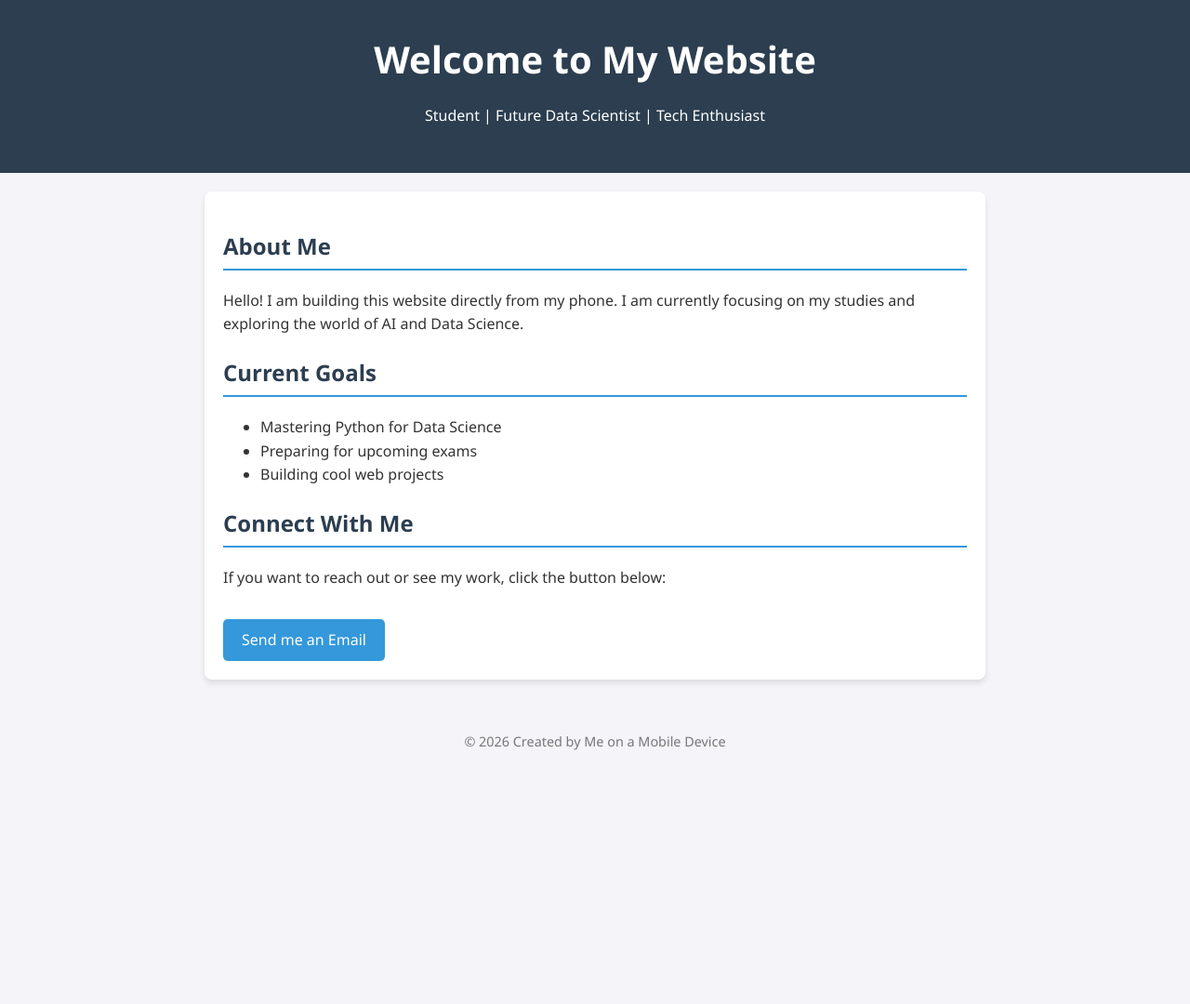
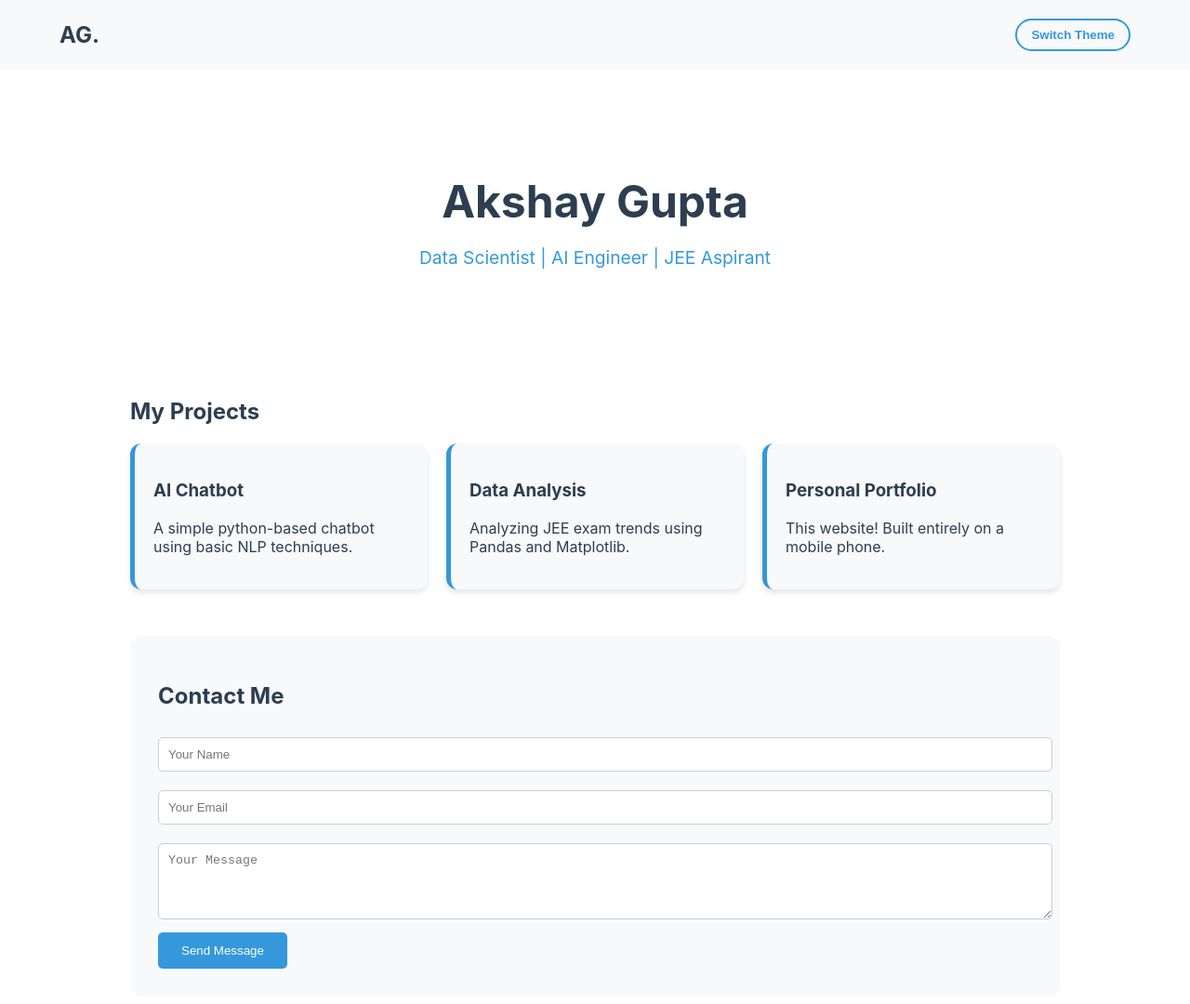
Before and after one commit to akshaygupta150208-code/My-website, a plain HTML site: page index.html in a window 1280 px wide. Shown: the whole page at 93% size. Before the commit the page ends 843 px from the top, so only its background shows below. Drawn offline with Linux system fonts and the light colour scheme.

Commit message:
Add files via upload

```diff
--- a/index.html
+++ b/index.html
@@ -3,76 +3,168 @@
 <head>
     <meta charset="UTF-8">
     <meta name="viewport" content="width=device-width, initial-scale=1.0">
-    <title>My Personal Website</title>
+    <title>Akshay Gupta | Portfolio</title>
     <style>
-        /* CSS: This makes the website look good */
+        /* CSS Variables for Dark/Light Mode */
+        :root {
+            --bg-color: #ffffff;
+            --text-color: #2c3e50;
+            --accent-color: #3498db;
+            --card-bg: #f8f9fa;
+        }
+
+        [data-theme="dark"] {
+            --bg-color: #1a1a1a;
+            --text-color: #f4f4f4;
+            --accent-color: #00d4ff;
+            --card-bg: #2d2d2d;
+        }
+
         body {
-            font-family: 'Segoe UI', Tahoma, Geneva, Verdana, sans-serif;
-            line-height: 1.6;
+            font-family: 'Inter', sans-serif;
+            background-color: var(--bg-color);
+            color: var(--text-color);
+            transition: 0.3s;
             margin: 0;
-            background-color: #f4f4f9;
-            color: #333;
+            padding: 0;
         }
-        header {
-            background: #2c3e50;
-            color: white;
-            padding: 2rem 1rem;
+
+        /* Navigation */
+        nav {
+            display: flex;
+            justify-content: space-between;
+            align-items: center;
+            padding: 20px 5%;
+            background: var(--card-bg);
+            position: sticky;
+            top: 0;
+            z-index: 1000;
+        }
+
+        /* Dark Mode Button */
+        #theme-toggle {
+            cursor: pointer;
+            padding: 8px 15px;
+            border-radius: 20px;
+            border: 2px solid var(--accent-color);
+            background: none;
+            color: var(--accent-color);
+            font-weight: bold;
+        }
+
+        /* Hero Section */
+        .hero {
             text-align: center;
+            padding: 80px 20px;
         }
-        .container {
-            max-width: 800px;
-            margin: 20px auto;
+
+        .hero h1 { font-size: 3rem; margin-bottom: 10px; }
+        .hero p { color: var(--accent-color); font-size: 1.2rem; }
+
+        /* Project Grid */
+        .container { max-width: 1000px; margin: auto; padding: 20px; }
+
+        .grid {
+            display: grid;
+            grid-template-columns: repeat(auto-fit, minmax(280px, 1fr));
+            gap: 20px;
+        }
+
+        .card {
+            background: var(--card-bg);
             padding: 20px;
-            background: white;
-            border-radius: 8px;
+            border-radius: 12px;
+            border-left: 5px solid var(--accent-color);
             box-shadow: 0 4px 6px rgba(0,0,0,0.1);
         }
-        h1 { margin: 0; font-size: 2.5rem; }
-        h2 { color: #2c3e50; border-bottom: 2px solid #3498db; padding-bottom: 5px; }
+
+        /* Contact Section */
+        .contact-form {
+            background: var(--card-bg);
+            padding: 30px;
+            border-radius: 12px;
+            margin-top: 50px;
+        }
+
+        input, textarea {
+            width: 100%;
+            padding: 10px;
+            margin: 10px 0;
+            border-radius: 5px;
+            border: 1px solid #ccc;
+        }
+
         .btn {
-            display: inline-block;
-            background: #3498db;
+            background: var(--accent-color);
             color: white;
-            padding: 10px 20px;
-            text-decoration: none;
+            padding: 12px 25px;
+            border: none;
             border-radius: 5px;
-            margin-top: 15px;
-        }
-        .btn:hover { background: #2980b9; }
-        footer {
-            text-align: center;
-            padding: 20px;
-            font-size: 0.9rem;
-            color: #777;
+            cursor: pointer;
         }
     </style>
 </head>
-<body>
+<body data-theme="light">
 
-    <header>
-        <h1>Welcome to My Website</h1>
-        <p>Student | Future Data Scientist | Tech Enthusiast</p>
-    </header>
+    <nav>
+        <div style="font-weight: bold; font-size: 1.5rem;">AG.</div>
+        <button id="theme-toggle">Switch Theme</button>
+    </nav>
+
+    <div class="hero">
+        <h1>Akshay Gupta</h1>
+        <p>Data Scientist | AI Engineer | JEE Aspirant</p>
+    </div>
 
     <div class="container">
-        <h2>About Me</h2>
-        <p>Hello! I am building this website directly from my phone. I am currently focusing on my studies and exploring the world of AI and Data Science.</p>
+        <h2>My Projects</h2>
+        <div class="grid">
+            <div class="card">
+                <h3>AI Chatbot</h3>
+                <p>A simple python-based chatbot using basic NLP techniques.</p>
+            </div>
+            <div class="card">
+                <h3>Data Analysis</h3>
+                <p>Analyzing JEE exam trends using Pandas and Matplotlib.</p>
+            </div>
+            <div class="card">
+                <h3>Personal Portfolio</h3>
+                <p>This website! Built entirely on a mobile phone.</p>
+            </div>
+        </div>
 
-        <h2>Current Goals</h2>
-        <ul>
-            <li>Mastering Python for Data Science</li>
-            <li>Preparing for upcoming exams</li>
-            <li>Building cool web projects</li>
-        </ul>
-
-        <h2>Connect With Me</h2>
-        <p>If you want to reach out or see my work, click the button below:</p>
-        <a href="mailto:yourname@email.com" class="btn">Send me an Email</a>
+        <div class="contact-form">
+            <h2>Contact Me</h2>
+            <form id="my-form">
+                <input type="text" placeholder="Your Name" required>
+                <input type="email" placeholder="Your Email" required>
+                <textarea placeholder="Your Message" rows="4"></textarea>
+                <button type="submit" class="btn">Send Message</button>
+            </form>
+        </div>
     </div>
 
-    <footer>
-        <p>&copy; 2026 Created by Me on a Mobile Device</p>
-    </footer>
+    <script>
+        // DARK MODE FUNCTION
+        const toggleBtn = document.getElementById('theme-toggle');
+        const body = document.body;
+
+        toggleBtn.addEventListener('click', () => {
+            if (body.getAttribute('data-theme') === 'light') {
+                body.setAttribute('data-theme', 'dark');
+                toggleBtn.innerText = "Light Mode";
+            } else {
+                body.setAttribute('data-theme', 'light');
+                toggleBtn.innerText = "Dark Mode";
+            }
+        });
+
+        // FORM ALERT FUNCTION
+        document.getElementById('my-form').addEventListener('submit', function(e) {
+            e.preventDefault();
+            alert("Dhanyawad! Your message has been sent (simulated).");
+        });
+    </script>
 
 </body>
 </html>
```
